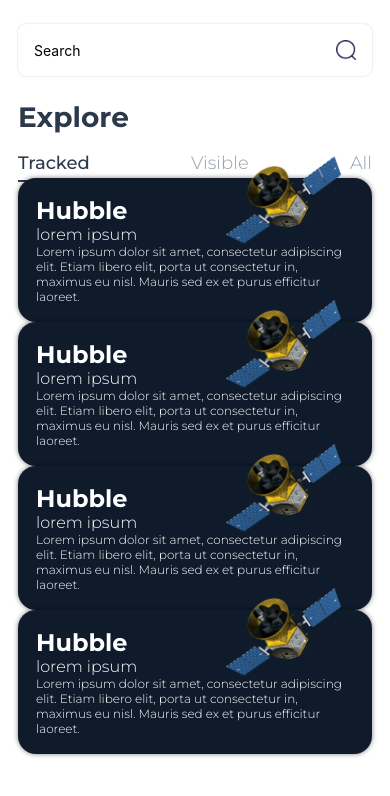
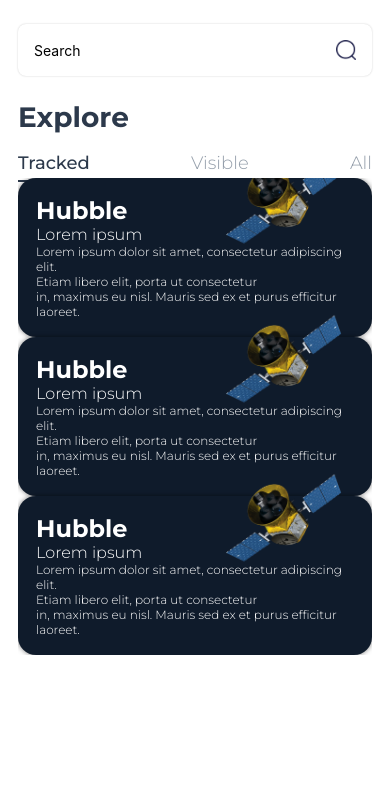
Before and after one commit to limisie/sky-scanner, a React Native app: screen /Search in a window 390 px wide. Shown: the top 796 px of the page. Built offline with nearby package versions, Linux system fonts and the light colour scheme.

Commit message:
fix: FlatList in SearchScreen

```diff
--- a/components/molecules/SatelliteCard.js
+++ b/components/molecules/SatelliteCard.js
@@ -10,17 +10,13 @@
   height: 100px;
 `;
 
-const SatelliteCard = () => {
+const SatelliteCard = ({data: {name, type, details, image}}) => {
     return (
         <RoundedContainer color={COLORS.primary} marginVertical={SIZES.large}>
-            <StyledImage source={assets.satellite} resizeMode='contain'/>
-            <StyledText color={COLORS.white} size={SIZES.extraLarge} isBold>Hubble</StyledText>
-            <StyledText color={COLORS.white}>lorem ipsum</StyledText>
-            <StyledText color={COLORS.white} size={SIZES.small}>
-                Lorem ipsum dolor sit amet, consectetur adipiscing elit.
-                Etiam libero elit, porta ut consectetur
-                in, maximus eu nisl. Mauris sed ex et purus efficitur laoreet.
-            </StyledText>
+            <StyledImage source={image} resizeMode="contain"/>
+            <StyledText color={COLORS.white} size={SIZES.extraLarge} isBold>{name}</StyledText>
+            <StyledText color={COLORS.white}>{type}</StyledText>
+            <StyledText color={COLORS.white} size={SIZES.small}>{details}</StyledText>
         </RoundedContainer>
     );
 };
--- a/components/molecules/SearchScreenHeader.js
+++ b/components/molecules/SearchScreenHeader.js
@@ -1,21 +1,19 @@
 import { SIZES } from '../../constants';
-import { BasicContainer, StyledRow, StyledText } from '../../constants/styled';
+import { StyledRow, StyledText } from '../../constants/styled';
 import SearchBar from '../molecules/SearchBar';
 import SearchTab from '../atoms/SearchTab';
 
 const SearchScreenHeader = () => {
     return (
-        <BasicContainer marginBottom={SIZES.xxLarge}>
+        <>
             <SearchBar/>
             <StyledText isBold size={SIZES.xxLarge}>Explore</StyledText>
-
-            <StyledRow spaceBetween>
+            <StyledRow spaceBetween marginBottom={SIZES.large}>
                 <SearchTab isActive name="Tracked"/>
                 <SearchTab name="Visible"/>
                 <SearchTab name="All"/>
             </StyledRow>
-
-        </BasicContainer>
+        </>
     );
 };
 
--- a/components/screens/SearchScreen.js
+++ b/components/screens/SearchScreen.js
@@ -1,9 +1,10 @@
-import { StatusBar } from 'react-native';
+import { FlatList, StatusBar } from 'react-native';
 import { COLORS } from '../../constants';
 import { BasicContainer, StyledBackground, StyledSafeAreaView } from '../../constants/styled';
 import { Background } from '../index';
 import SearchScreenHeader from '../molecules/SearchScreenHeader';
 import SatelliteCard from '../molecules/SatelliteCard';
+import { satelliteList } from '../../constants/data';
 
 const SearchScreen = () => {
     return (
@@ -13,13 +14,12 @@
                 <StatusBar animated={true}
                            backgroundColor={COLORS.white}
                            barStyle="dark-content"/>
-                <SearchScreenHeader/>
 
                 <BasicContainer>
-                    <SatelliteCard/>
-                    <SatelliteCard/>
-                    <SatelliteCard/>
-                    <SatelliteCard/>
+                    <SearchScreenHeader/>
+                    <FlatList data={satelliteList}
+                              renderItem={({item}) => <SatelliteCard data={item}/>}
+                    />
                 </BasicContainer>
             </StyledSafeAreaView>
 
--- a/constants/data.js
+++ b/constants/data.js
@@ -1,3 +1,5 @@
+import { assets } from './index';
+
 export const passData = [
     {
         id: 0,
@@ -33,3 +35,30 @@
     location: 'Warsaw, Poland',
     date: 'March 12th, 12:39'
 };
+
+export const satelliteList = [
+    {
+        name: 'Hubble',
+        type: 'Lorem ipsum',
+        details: 'Lorem ipsum dolor sit amet, consectetur adipiscing elit.\n' +
+            'Etiam libero elit, porta ut consectetur\n' +
+            'in, maximus eu nisl. Mauris sed ex et purus efficitur laoreet.',
+        image: assets.satellite
+    },
+    {
+        name: 'Hubble',
+        type: 'Lorem ipsum',
+        details: 'Lorem ipsum dolor sit amet, consectetur adipiscing elit.\n' +
+            'Etiam libero elit, porta ut consectetur\n' +
+            'in, maximus eu nisl. Mauris sed ex et purus efficitur laoreet.',
+        image: assets.satellite
+    },
+    {
+        name: 'Hubble',
+        type: 'Lorem ipsum',
+        details: 'Lorem ipsum dolor sit amet, consectetur adipiscing elit.\n' +
+            'Etiam libero elit, porta ut consectetur\n' +
+            'in, maximus eu nisl. Mauris sed ex et purus efficitur laoreet.',
+        image: assets.satellite
+    },
+]
```
